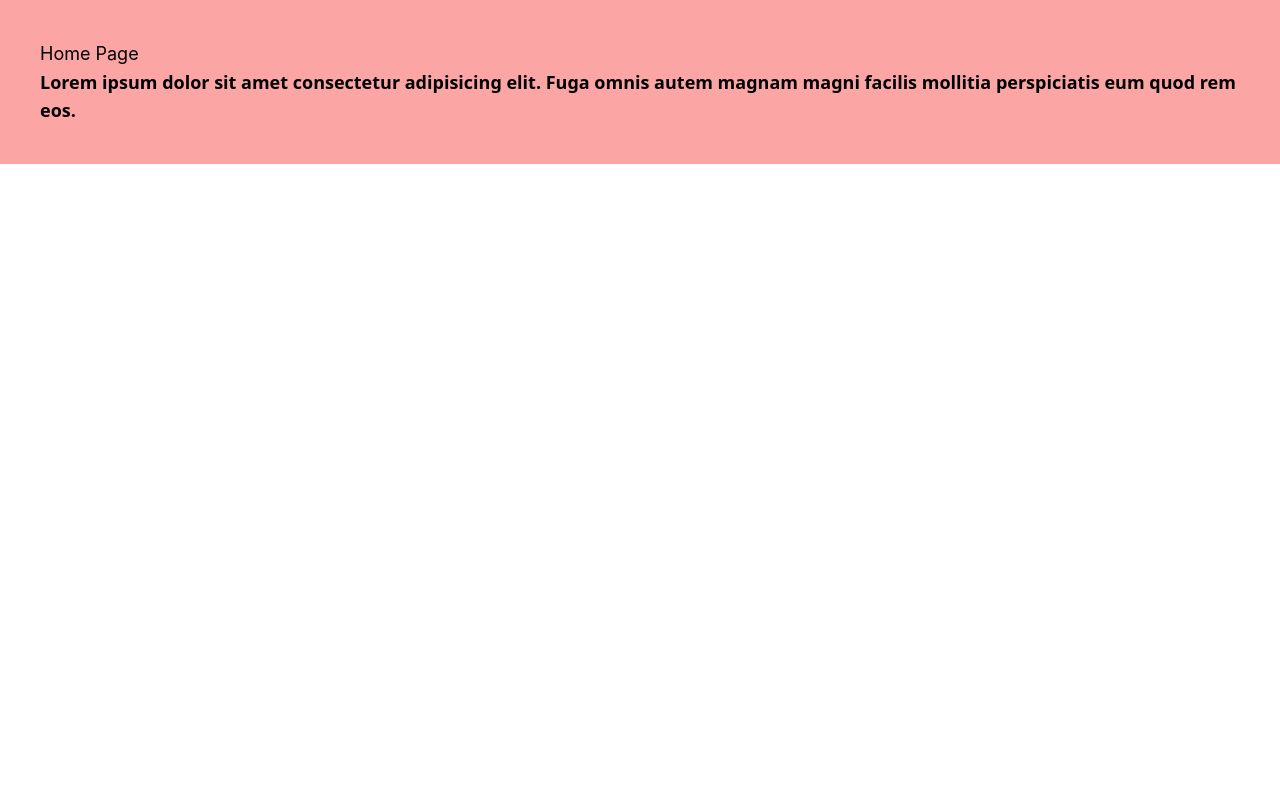
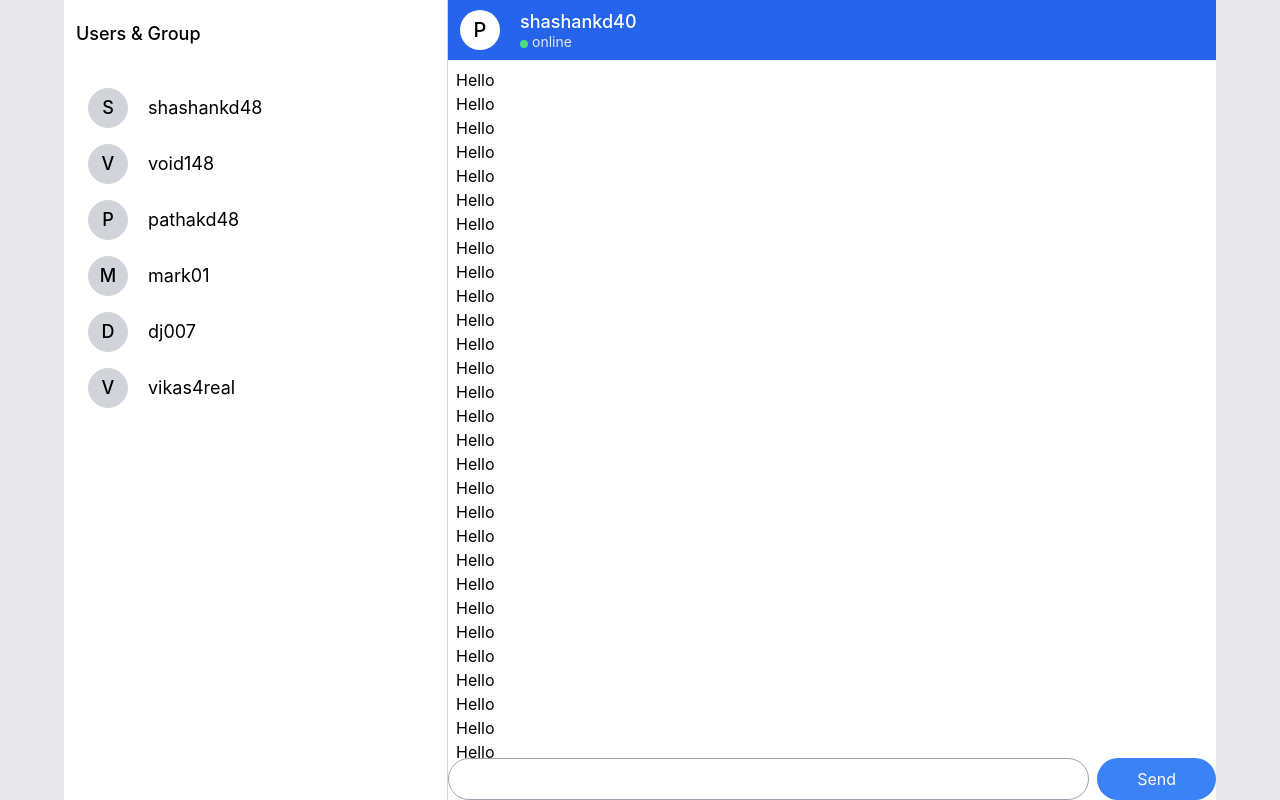
Before and after one commit to Shashankd48/chat-app-with-socketio, a React (Create React App) app in the folder chat-app-frontend/: page / in a window 1280 px wide. Built offline with nearby package versions, Linux system fonts and the light colour scheme; no server answers.

Commit message:
UI ready for frontend

```diff
--- /dev/null
+++ b/chat-app-frontend/src/components/Chat.tsx
@@ -0,0 +1,14 @@
+import MessageSections from "./MessageSections";
+import UsersTab from "./UsersTab";
+
+const Chat = () => {
+   return (
+      <div className="grid grid-cols-3 h-screen  rounded-sm max-w-6xl mx-auto bg-white">
+         <UsersTab />
+
+         <MessageSections />
+      </div>
+   );
+};
+
+export default Chat;
--- /dev/null
+++ b/chat-app-frontend/src/components/MessageSections.tsx
@@ -0,0 +1,60 @@
+import { useEffect, useState } from "react";
+
+const MessageSections = () => {
+   const [message, setMessage] = useState("");
+   const [messages, setMessages] = useState(Array(100).fill("Hello"));
+
+   useEffect(() => {}, []);
+
+   const handleSubmit = (e: any) => {
+      e.preventDefault();
+   };
+
+   return (
+      <div className="col-span-2 h-full overflow-y-auto ">
+         <div className=" sticky top-0 bg-blue-600 px-3 py-2 items-center flex">
+            <div className="flex items-center">
+               <div className="h-10 w-10 bg-white rounded-full flex items-center justify-center">
+                  <p className=" font-medium text-xl">P</p>
+               </div>
+               <div className="ml-5">
+                  <h2 className="text-white font-medium text-lg m-0 ">
+                     shashankd40
+                  </h2>
+                  <div className="-mt-1 flex items-center">
+                     <div className="h-2 w-2 bg-green-400 rounded-full mt-1"></div>
+
+                     <p className="text-gray-200 m-0 p-0 ml-1 text-sm">
+                        online
+                     </p>
+                  </div>
+               </div>
+            </div>
+         </div>
+         <div className="flex flex-col h-[92%]">
+            <div className=" flex-grow flex-1 p-2">
+               {messages.map((message) => (
+                  <p>{message}</p>
+               ))}
+            </div>
+            <div className="h-[50px] sticky bottom-0 bg-white">
+               <form action="" className="flex" onSubmit={handleSubmit}>
+                  <input
+                     className="border border-gray-400 py-2 px-3 w-full rounded-full"
+                     value={message}
+                     onChange={(e) => setMessage(e.target.value)}
+                  />
+                  <button
+                     type="submit"
+                     className=" bg-blue-500 px-10 py-1 text-white rounded-full ml-2"
+                  >
+                     Send
+                  </button>
+               </form>
+            </div>
+         </div>
+      </div>
+   );
+};
+
+export default MessageSections;
--- /dev/null
+++ b/chat-app-frontend/src/components/UsersTab.tsx
@@ -0,0 +1,55 @@
+const users = [
+   {
+      id: "jasd8nak",
+      username: "shashankd48",
+   },
+   {
+      id: "jasd8pak",
+      username: "void148",
+   },
+   {
+      id: "jasd9nak",
+      username: "pathakd48",
+   },
+   {
+      id: "jasm8nak",
+      username: "mark01",
+   },
+   {
+      id: "jask8nak",
+      username: "dj007",
+   },
+   {
+      id: "jasd007k",
+      username: "vikas4real",
+   },
+];
+
+const UsersTab = () => {
+   return (
+      <div className="border-r border-gray-300 h-full overflow-y-auto px-3 pt-5 min-w-[200px] bg-white">
+         <div className="sticky top-0 bg-white pb-3">
+            <h1 className=" font-medium text-lg ">Users & Group</h1>
+         </div>
+         <div className=" ">
+            <ul className="mt-5">
+               {users.map((user) => (
+                  <li
+                     key={user.id}
+                     className="text-lg py-2 flex items-center hover:bg-slate-300 px-3 rounded-md cursor-pointer"
+                  >
+                     <div className="bg-gray-300 rounded-full h-10 w-10 flex justify-center items-center border border-gray-300">
+                        <h2 className=" font-medium">
+                           {user.username[0].toUpperCase()}
+                        </h2>
+                     </div>
+                     <p className="ml-5">{user.username}</p>
+                  </li>
+               ))}
+            </ul>
+         </div>
+      </div>
+   );
+};
+
+export default UsersTab;
--- a/chat-app-frontend/src/views/Home/index.tsx
+++ b/chat-app-frontend/src/views/Home/index.tsx
@@ -1,6 +1,7 @@
 import axios from "axios";
 import { useEffect } from "react";
 import config from "../../config";
+import Chat from "../../components/Chat";
 
 const Home = () => {
    useEffect(() => {
@@ -13,12 +14,8 @@ const Home = () => {
       checkbackend();
    }, []);
    return (
-      <div className=" bg-red-300 p-10">
-         <h1 className="text-lg">Home Page</h1>
-         <p className=" text-lg font-sans font-semibold">
-            Lorem ipsum dolor sit amet consectetur adipisicing elit. Fuga omnis
-            autem magnam magni facilis mollitia perspiciatis eum quod rem eos.
-         </p>
+      <div className="h-screen bg-gray-200">
+         <Chat />
       </div>
    );
 };
```
